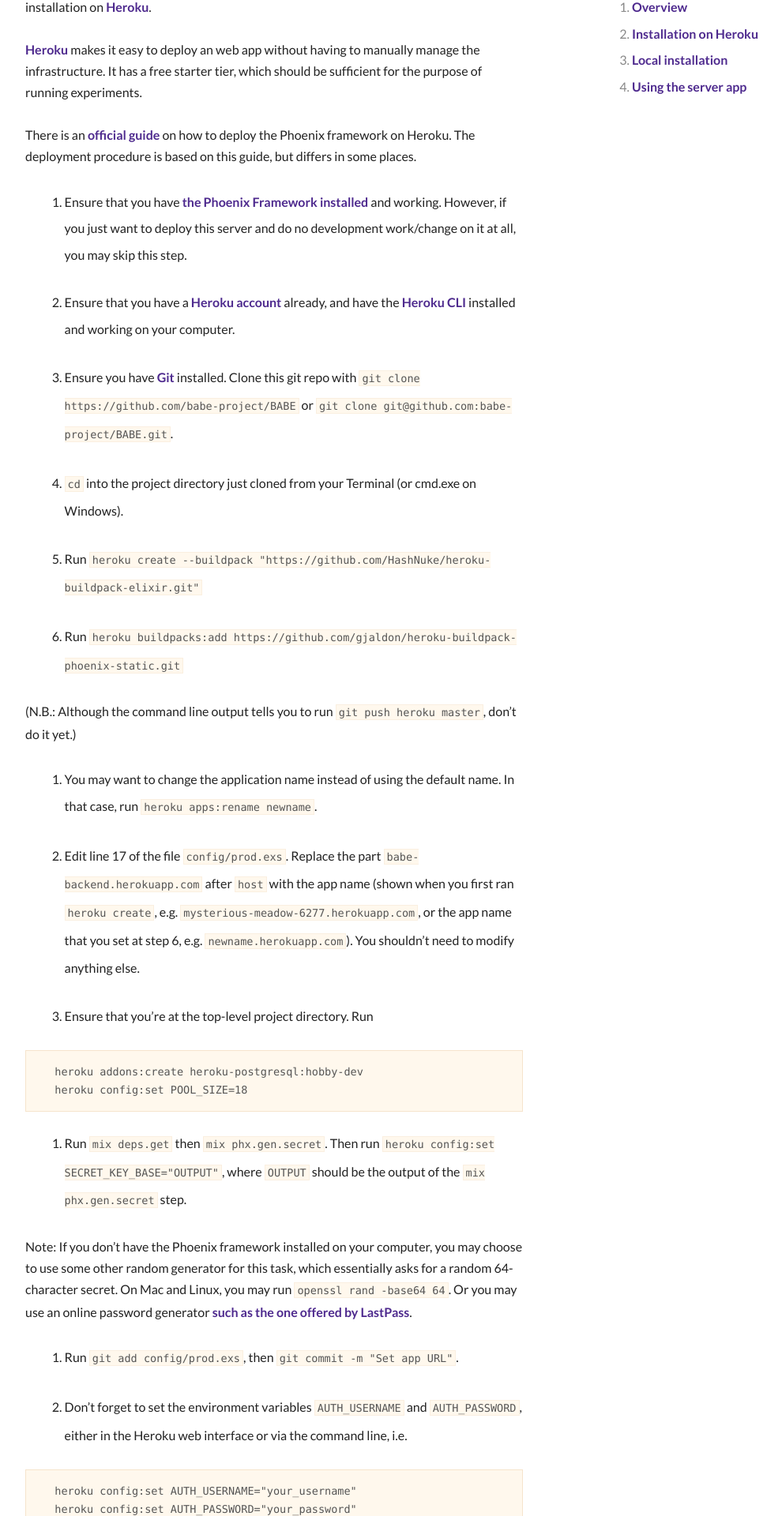
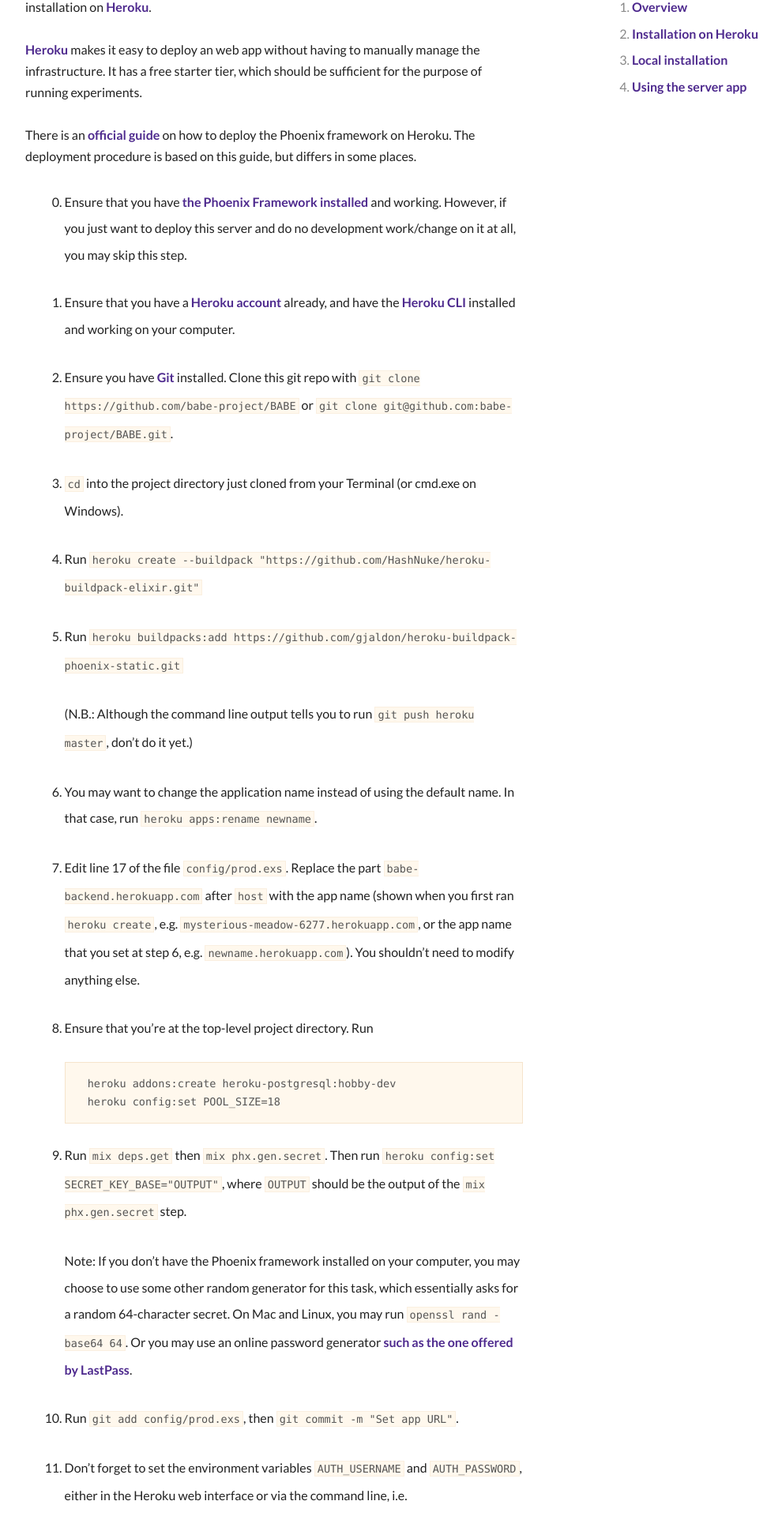
Before and after one commit to magpie-ea/magpie-site, a Jekyll site: the page built from serverapp/02serverinstall.markdown, in a window 1280 px wide. Shown: the part 360-2280 px from the top of the page at 79% size, without its empty margins (138-1128 px from the left). Built offline with Jekyll 4.4.1, drawn with Linux system fonts in a browser that asks for light colours; nearby versions of some CDN libraries.

Commit message:
Fix numbering of the ordered list

````diff
--- a/serverapp/02serverinstall.markdown
+++ b/serverapp/02serverinstall.markdown
@@ -13,6 +13,7 @@
 
 There is an [official guide](https://hexdocs.pm/phoenix/heroku.html) on how to deploy the Phoenix framework on Heroku. The deployment procedure is based on this guide, but differs in some places.
 
+{:start="0"}
 0. Ensure that you have [the Phoenix Framework installed](https://hexdocs.pm/phoenix/installation.html) and working. However, if you just want to deploy this server and do no development work/change on it at all, you may skip this step.
 
 1. Ensure that you have a [Heroku account](https://signup.heroku.com/) already, and have the [Heroku CLI](https://devcenter.heroku.com/articles/heroku-cli) installed and working on your computer.
@@ -25,7 +26,7 @@
 
 5. Run `heroku buildpacks:add https://github.com/gjaldon/heroku-buildpack-phoenix-static.git`
 
-  (N.B.: Although the command line output tells you to run `git push heroku master`, don't do it yet.)
+    (N.B.: Although the command line output tells you to run `git push heroku master`, don't do it yet.)
 
 6. You may want to change the application name instead of using the default name. In that case, run `heroku apps:rename newname`.
 
@@ -33,23 +34,23 @@
 
 8. Ensure that you're at the top-level project directory. Run
 
-  ```
-  heroku addons:create heroku-postgresql:hobby-dev
-  heroku config:set POOL_SIZE=18
-  ```
+    ```
+    heroku addons:create heroku-postgresql:hobby-dev
+    heroku config:set POOL_SIZE=18
+    ```
 
 9. Run `mix deps.get` then `mix phx.gen.secret`. Then run `heroku config:set SECRET_KEY_BASE="OUTPUT"`, where `OUTPUT` should be the output of the `mix phx.gen.secret` step.
 
-  Note: If you don't have the Phoenix framework installed on your computer, you may choose to use some other random generator for this task, which essentially asks for a random 64-character secret. On Mac and Linux, you may run `openssl rand -base64 64`. Or you may use an online password generator [such as the one offered by LastPass](https://lastpass.com/generatepassword.php).
+    Note: If you don't have the Phoenix framework installed on your computer, you may choose to use some other random generator for this task, which essentially asks for a random 64-character secret. On Mac and Linux, you may run `openssl rand -base64 64`. Or you may use an online password generator [such as the one offered by LastPass](https://lastpass.com/generatepassword.php).
 
 10. Run `git add config/prod.exs`, then `git commit -m "Set app URL"`.
 
 11. Don't forget to set the environment variables `AUTH_USERNAME` and `AUTH_PASSWORD`, either in the Heroku web interface or via the command line, i.e.
 
-  ```
-  heroku config:set AUTH_USERNAME="your_username"
-  heroku config:set AUTH_PASSWORD="your_password"
-  ```
+    ```
+    heroku config:set AUTH_USERNAME="your_username"
+    heroku config:set AUTH_PASSWORD="your_password"
+    ```
 
 12. Run `git push heroku master`. This will push the repo to the git remote at Heroku (instead of the original remote at Github), and deploy the app.
 
````
